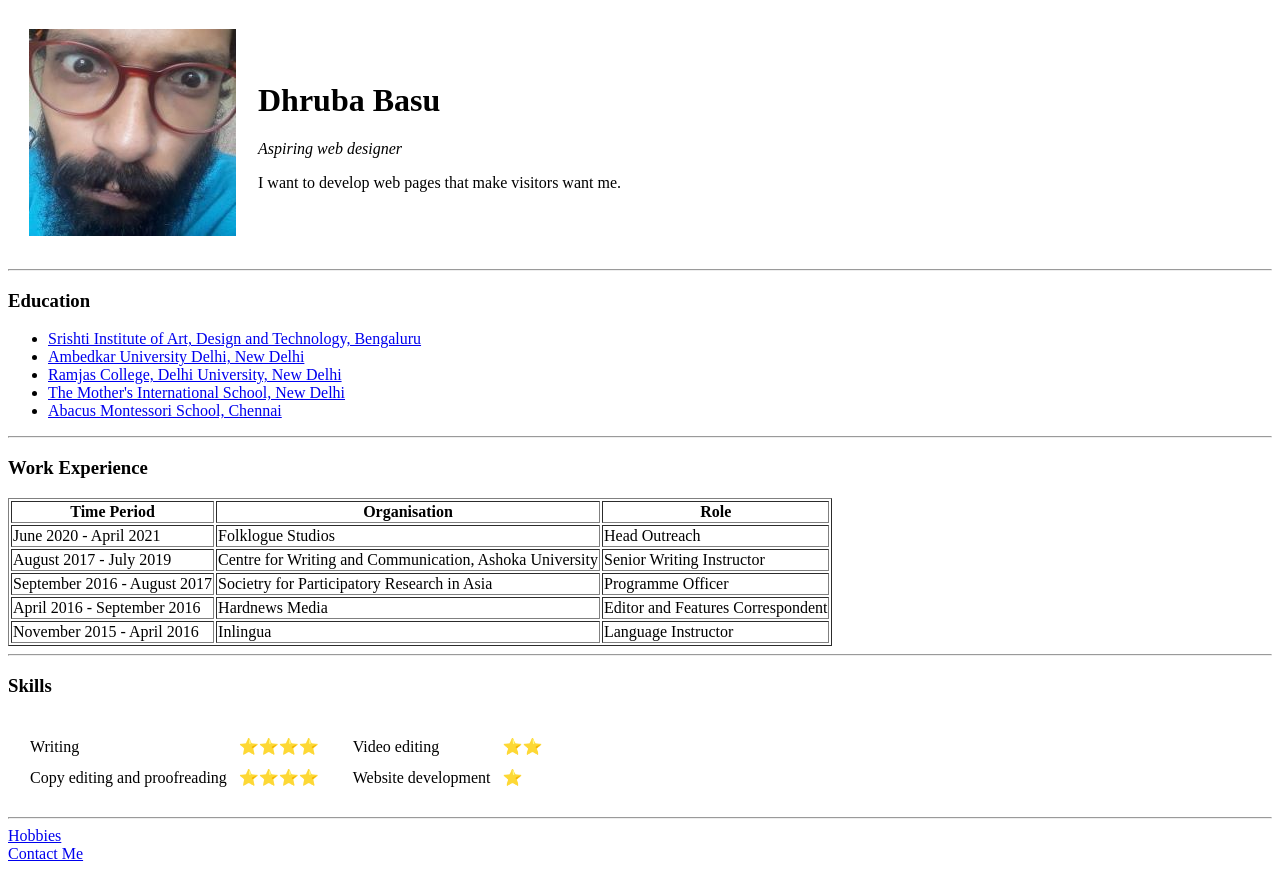
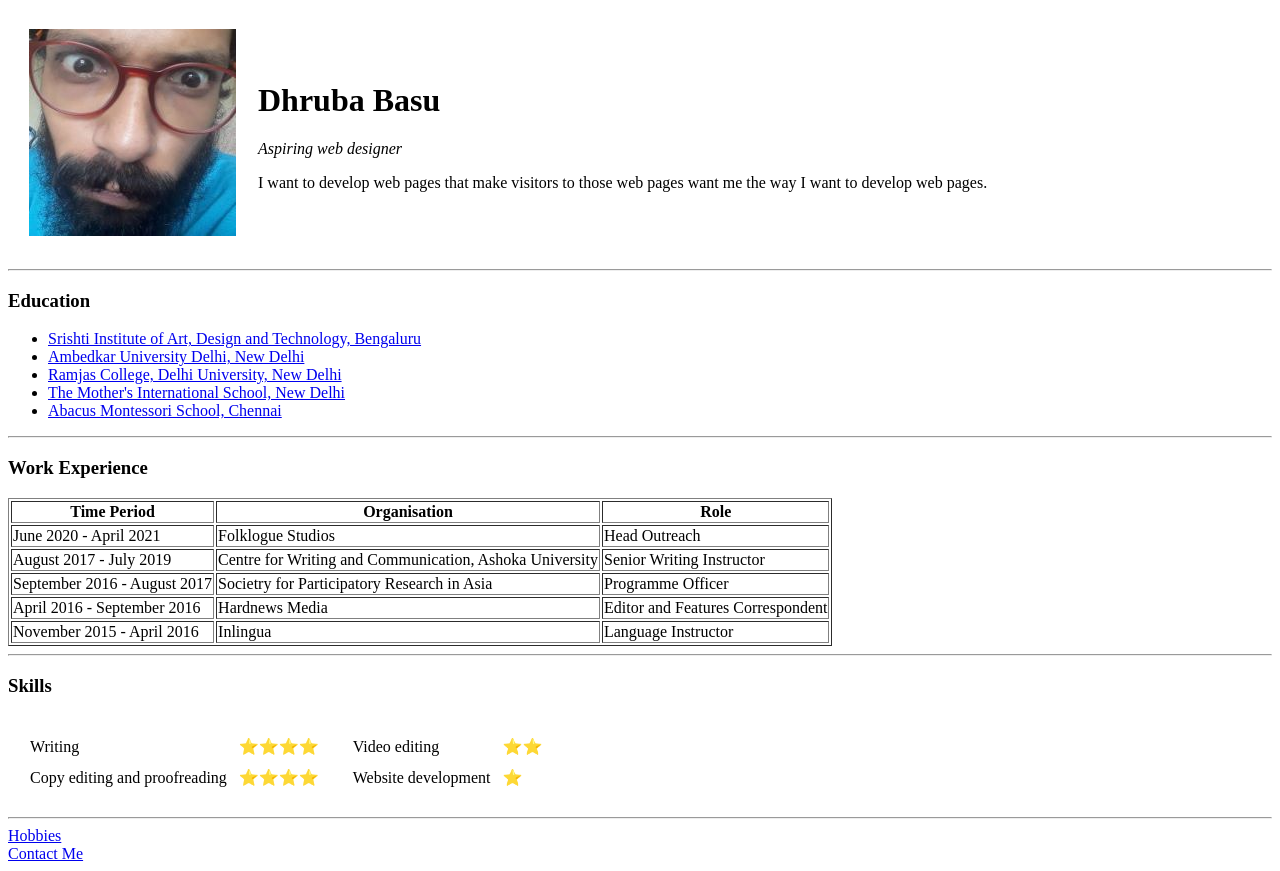
Before and after one commit to dbasu16/cv, a plain HTML site: page index.html in a window 1280 px wide. Drawn offline with Linux system fonts and the light colour scheme.

Commit message:
Edited index.html
Added more words to the about me bit under my name

```diff
--- a/index.html
+++ b/index.html
@@ -13,7 +13,7 @@
       <td>
         <h1>Dhruba Basu</h1>
         <p><em>Aspiring web designer</em></p>
-        <p>I want to develop web pages that make visitors want me.</p>
+        <p>I want to develop web pages that make visitors to those web pages want me the way I want to develop web pages.</p>
       </td>
     </tr>
   </table>
```
